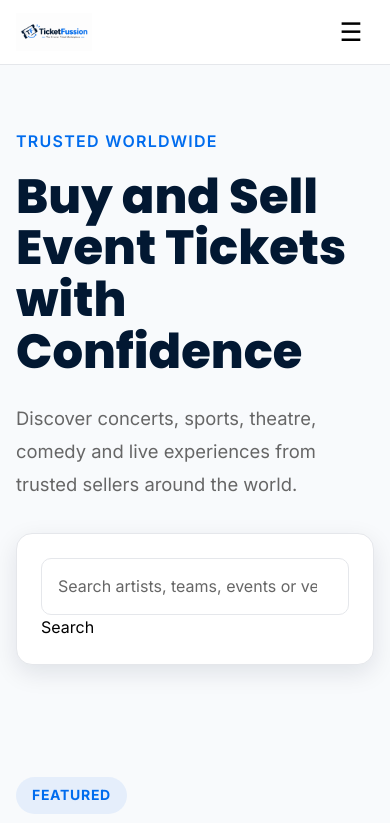
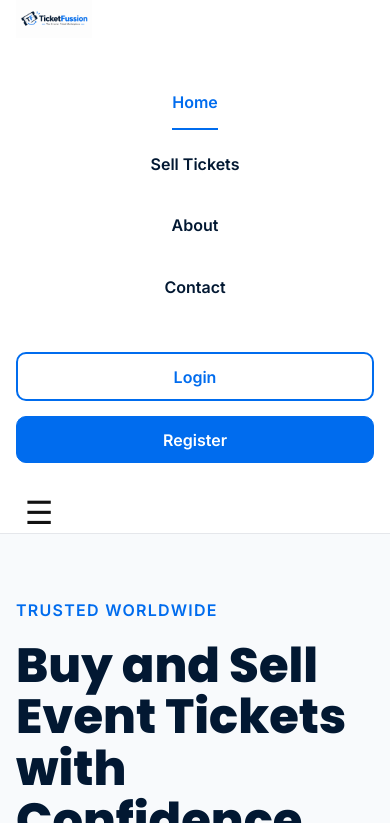
Before and after one commit to emywamzglobal/ticketfussion, a website: page public/index.html in a window 390 px wide. Both pictures are taken after a click on the button "Open Navigation". Shown: the top 823 px of the page. Drawn offline with Linux system fonts and the light colour scheme; no server answers.

Commit message:
toggle function on mobile

```diff
--- a/public/css/navbar.css
+++ b/public/css/navbar.css
@@ -286,3 +286,99 @@
     }
 
 }
+
+/*=========================================================
+    MOBILE NAVIGATION
+=========================================================*/
+
+.mobile-menu-button{
+    display:none;
+}
+
+@media (max-width:768px){
+
+    .mobile-menu-button{
+
+        display:block;
+
+        font-size:2rem;
+
+        cursor:pointer;
+
+        color:#111;
+
+        background:none;
+
+        border:none;
+
+        z-index:1001;
+
+    }
+
+    .navbar{
+
+        position:relative;
+
+    }
+
+    .navbar .container{
+
+        display:flex;
+
+        justify-content:space-between;
+
+        align-items:center;
+
+        flex-wrap:wrap;
+
+    }
+
+    .navbar-menu{
+
+        display:none;
+
+        width:100%;
+
+        flex-direction:column;
+
+        margin-top:20px;
+
+        gap:20px;
+
+    }
+
+    .navbar-menu.active{
+
+        display:flex;
+
+    }
+
+    .navbar-actions{
+
+        display:none;
+
+        width:100%;
+
+        flex-direction:column;
+
+        margin-top:20px;
+
+        gap:15px;
+
+    }
+
+    .navbar-actions.active{
+
+        display:flex;
+
+    }
+
+    .navbar-actions .btn{
+
+        width:100%;
+
+        text-align:center;
+
+    }
+
+}
--- a/public/index.html
+++ b/public/index.html
@@ -536,7 +536,7 @@
 ====================================================== -->
 
 <script src="js/home.js"></script>
-
+<script src="js/main.js"></script>
 </body>
 
 </html>
--- a/public/js/main.js
+++ b/public/js/main.js
@@ -218,3 +218,32 @@ function buyTicket(category, id, unitPrice){
     localStorage.setItem("ticketPrice", unitPrice);
 
 }
+
+/* ==========================================================
+   MOBILE NAVIGATION
+========================================================== */
+
+document.addEventListener("DOMContentLoaded", () => {
+
+    const menuButton =
+        document.querySelector(".mobile-menu-button");
+
+    const navbarMenu =
+        document.querySelector(".navbar-menu");
+
+    const navbarActions =
+        document.querySelector(".navbar-actions");
+
+    if (!menuButton || !navbarMenu || !navbarActions) return;
+
+    menuButton.addEventListener("click", () => {
+
+        navbarMenu.classList.toggle("active");
+
+        navbarActions.classList.toggle("active");
+
+        menuButton.classList.toggle("active");
+
+    });
+
+});
```
Also changed, not shown: public/about.html (+2 -0 lines), public/checkout.html (+2 -0 lines), public/contact.html (+1 -1 lines), public/event.html (+1 -1 lines), public/faq.html (+1 -1 lines), public/login.html (+1 -1 lines), public/my-ticket.html (+1 -0 lines), public/orders.html (+1 -0 lines), public/privacy.html (+1 -1 lines), public/sell.html (+1 -0 lines), public/signup.html (+1 -1 lines), public/success.html (+1 -1 lines), public/terms.html (+1 -1 lines), public/tickets.html (+1 -1 lines).
